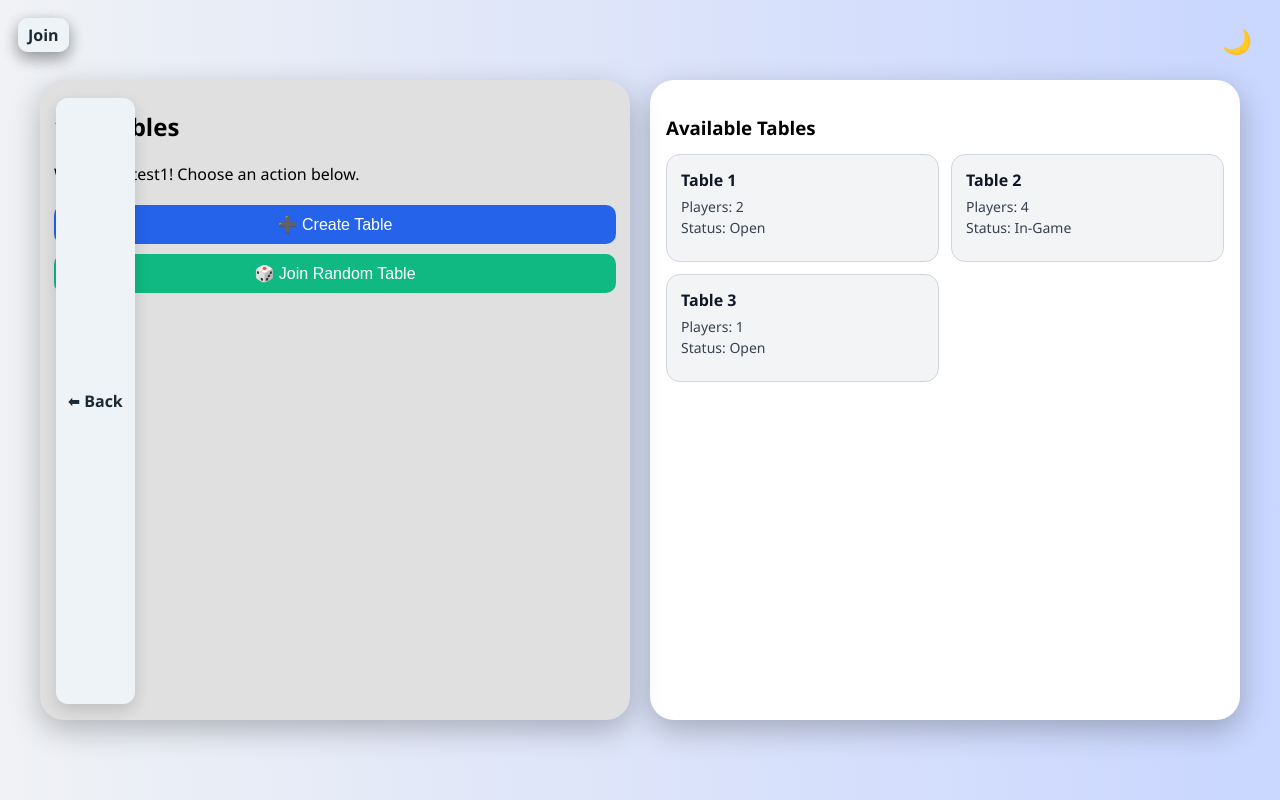
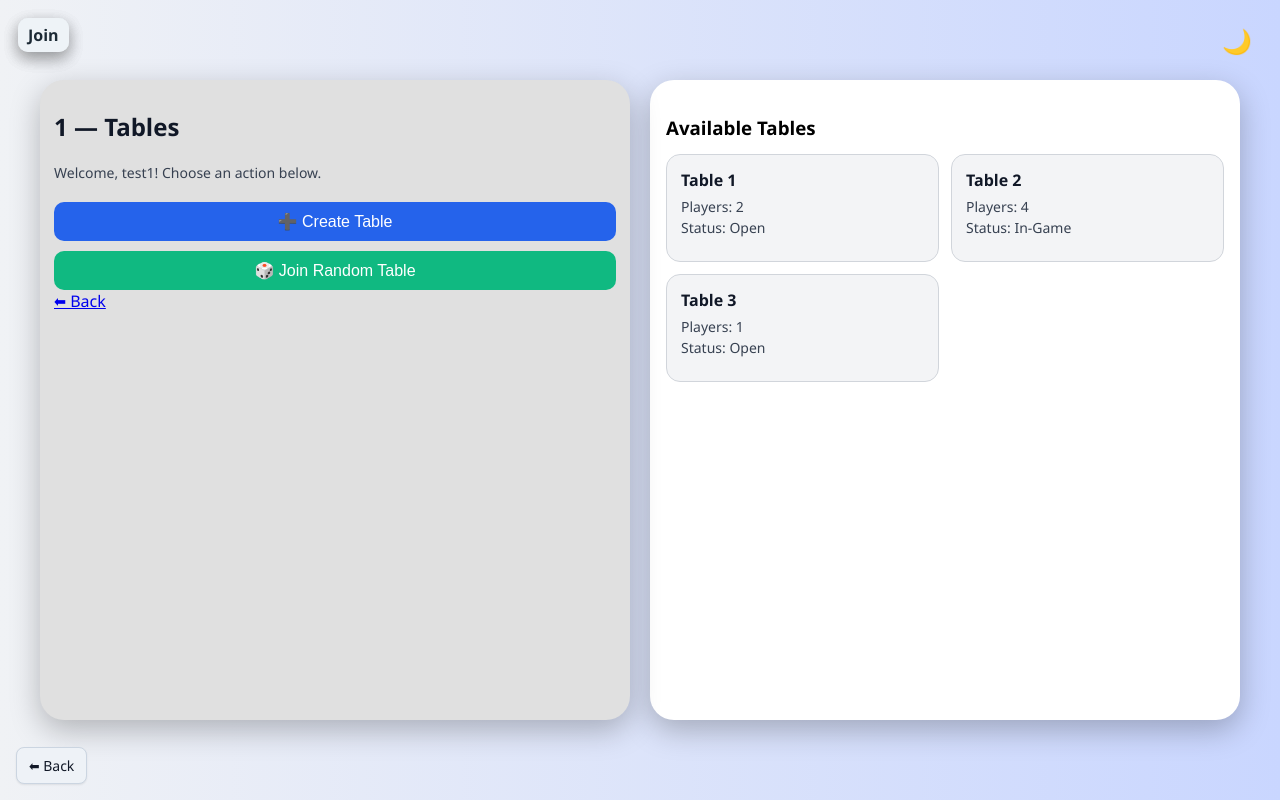
Before and after one commit to jim-kask/project-xeri, a Flask app: page /game/1/tables in a window 1280 px wide. Run offline with Flask 3, Linux system fonts and the light colour scheme; a user stored in the database is signed in.

Commit message:
ui(tables): minimal bottom-left Back button + better dark-mode text contrast

```diff
--- a/templates/tables.html
+++ b/templates/tables.html
@@ -15,10 +15,28 @@
   body.dark-mode .tables-card .meta { color:#cbd5e1; }
   body:not(.dark-mode) .tables-card .meta { color:#374151; }
 
-  /* Move back button to bottom-left of left panel */
+  /* Left panel layout so Back can stick to bottom-left */
   .tables-aside { position:relative; padding-bottom:72px; }
-  .tables-back { position:absolute; left:16px; bottom:16px; }
+
+  /* Minimal rectangular Back button pinned bottom-left */
+  .back-btn {
+    position:absolute; left:16px; bottom:16px;
+    display:inline-flex; align-items:center; gap:6px;
+    padding:8px 12px; border-radius:8px; text-decoration:none; font-size:14px;
+    border:1px solid; box-shadow:0 1px 2px rgba(0,0,0,.08);
+  }
+  body.dark-mode .back-btn { background:#0b1220; color:#e5e7eb; border-color:#2b2f36; }
+  body:not(.dark-mode) .back-btn { background:#eef2f7; color:#111827; border-color:#cbd5e1; }
+
+  /* Left-panel title/subtitle contrast for dark mode */
+  .tables-title { margin-top:16px; }
+  .tables-subtitle { margin:6px 0 14px 0; font-size:14px; }
+  body.dark-mode .tables-title { color:#e5e7eb; }
+  body.dark-mode .tables-subtitle { color:#cbd5e1; }
+  body:not(.dark-mode) .tables-title { color:#111827; }
+  body:not(.dark-mode) .tables-subtitle { color:#374151; }
 </style>
+
 
 
 <div class="main-grid">
@@ -26,8 +44,9 @@
   <aside class="game-panel tables-aside">
 
 
-    <h2 style="margin-top:16px;">{{ room }} — Tables</h2>
-    <p>Welcome, {{ username }}! Choose an action below.</p>
+    <h2 class="tables-title">{{ room }} — Tables</h2>
+    <p class="tables-subtitle">Welcome, {{ username }}! Choose an action below.</p>
+
 
     <!-- Action buttons -->
     <div style="display:flex;flex-direction:column;gap:10px;margin-top:20px;">
@@ -42,7 +61,7 @@
       </button>
     </div>
 
-<a href="{{ url_for('chat') }}" class="game-tile tables-back" style="display:inline-flex;align-items:center;gap:8px;">
+<a href="{{ url_for('chat') }}" style="display:inline-flex;align-items:center;gap:8px;">
   ⬅ Back
 </a>
 
@@ -86,4 +105,7 @@ function joinRandomTable() {
   }
 }
 </script>
+
+<a href="{{ url_for('chat') }}" class="back-btn">⬅ Back</a>
+
 {% endblock %}
```
